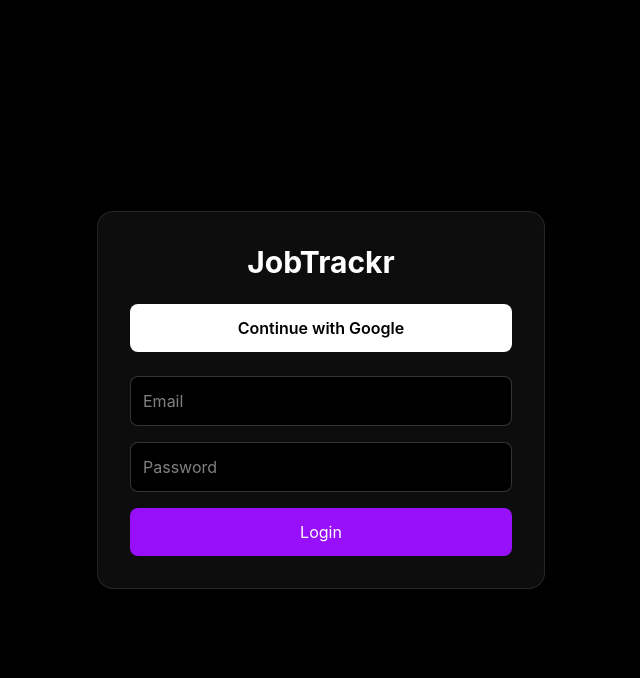
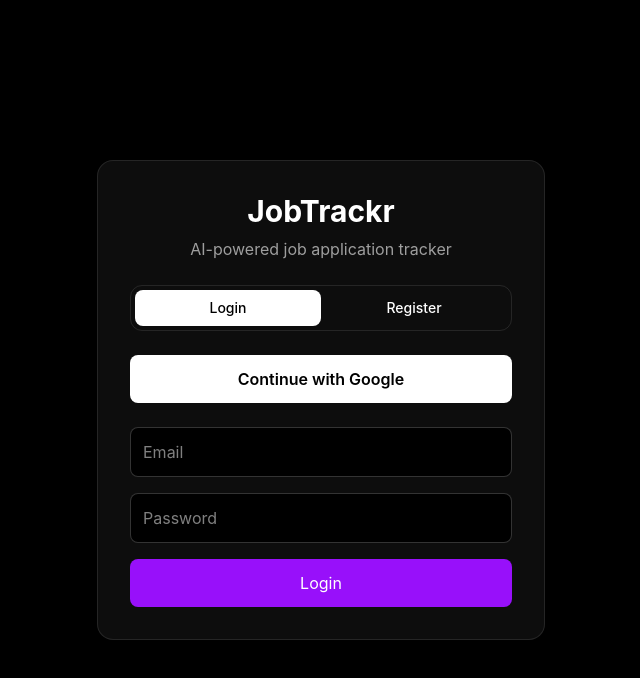
Before and after one commit to Allu-Git2026/Jobtrackr-Saas, a React (Vite) app in the folder client/: page /login in a window 1280 px wide. Shown: the top 678 px of the page, without its empty margins (319-959 px from the left). Built offline with nearby package versions, Linux system fonts and the light colour scheme; no server answers.

Commit message:
backend_change

```diff
--- a/client/src/pages/Login.tsx
+++ b/client/src/pages/Login.tsx
@@ -4,36 +4,83 @@ import { api } from "../api";
 const API_BASE = import.meta.env.VITE_API_URL || "http://localhost:5001";
 
 export default function Login() {
+  const [mode, setMode] = useState<"login" | "register">("login");
+  const [name, setName] = useState("");
   const [email, setEmail] = useState("");
   const [password, setPassword] = useState("");
 
-  // Google login
+  const [loading, setLoading] = useState(false);
+  const [error, setError] = useState("");
+
   const handleGoogleLogin = () => {
     window.location.href = `${API_BASE}/api/auth/google`;
   };
 
-  // Email login
-  const handleLogin = async (e: React.FormEvent) => {
+  const handleSubmit = async (e: React.FormEvent) => {
     e.preventDefault();
+    setError("");
 
     try {
+      setLoading(true);
+
+      if (mode === "register") {
+        const res = await api.post("/auth/register", {
+          name,
+          email,
+          password,
+        });
+
+        localStorage.setItem("token", res.data.token);
+        window.location.href = "/applications";
+        return;
+      }
+
       const res = await api.post("/auth/login", {
         email,
         password,
       });
 
       localStorage.setItem("token", res.data.token);
-
       window.location.href = "/applications";
     } catch (err: any) {
-      alert(err?.response?.data?.message || "Login failed");
+      setError(err?.response?.data?.message || "Something went wrong");
+    } finally {
+      setLoading(false);
     }
   };
 
   return (
-    <div className="min-h-screen flex items-center justify-center bg-black text-white">
-      <div className="w-full max-w-md p-8 rounded-2xl border border-white/10 bg-white/5 backdrop-blur-md">
-        <h1 className="text-3xl font-bold mb-6 text-center">JobTrackr</h1>
+    <div className="min-h-screen flex items-center justify-center bg-black px-4 text-white">
+      <div className="w-full max-w-md rounded-2xl border border-white/10 bg-white/5 p-8 backdrop-blur-md">
+        <h1 className="text-3xl font-bold text-center mb-2">JobTrackr</h1>
+        <p className="text-center text-white/60 mb-6">
+          AI-powered job application tracker
+        </p>
+
+        <div className="flex rounded-xl border border-white/10 p-1 mb-6">
+          <button
+            type="button"
+            onClick={() => setMode("login")}
+            className={`flex-1 rounded-lg px-4 py-2 text-sm font-medium ${
+              mode === "login"
+                ? "bg-white text-black"
+                : "text-white hover:bg-white/10"
+            }`}
+          >
+            Login
+          </button>
+          <button
+            type="button"
+            onClick={() => setMode("register")}
+            className={`flex-1 rounded-lg px-4 py-2 text-sm font-medium ${
+              mode === "register"
+                ? "bg-white text-black"
+                : "text-white hover:bg-white/10"
+            }`}
+          >
+            Register
+          </button>
+        </div>
 
         <button
           onClick={handleGoogleLogin}
@@ -42,11 +89,21 @@ export default function Login() {
           Continue with Google
         </button>
 
-        <form onSubmit={handleLogin} className="flex flex-col gap-4">
+        <form onSubmit={handleSubmit} className="flex flex-col gap-4">
+          {mode === "register" && (
+            <input
+              type="text"
+              placeholder="Name"
+              className="p-3 rounded-lg bg-black border border-white/20 outline-none"
+              value={name}
+              onChange={(e) => setName(e.target.value)}
+            />
+          )}
+
           <input
             type="email"
             placeholder="Email"
-            className="p-3 rounded-lg bg-black border border-white/20"
+            className="p-3 rounded-lg bg-black border border-white/20 outline-none"
             value={email}
             onChange={(e) => setEmail(e.target.value)}
           />
@@ -54,16 +111,27 @@ export default function Login() {
           <input
             type="password"
             placeholder="Password"
-            className="p-3 rounded-lg bg-black border border-white/20"
+            className="p-3 rounded-lg bg-black border border-white/20 outline-none"
             value={password}
             onChange={(e) => setPassword(e.target.value)}
           />
 
+          {error && (
+            <div className="text-sm text-red-400 border border-red-500/30 bg-red-500/10 rounded-lg p-3">
+              {error}
+            </div>
+          )}
+
           <button
             type="submit"
-            className="py-3 rounded-lg bg-purple-600 hover:bg-purple-700 transition"
+            disabled={loading}
+            className="py-3 rounded-lg bg-purple-600 hover:bg-purple-700 transition disabled:opacity-50"
           >
-            Login
+            {loading
+              ? "Please wait..."
+              : mode === "login"
+              ? "Login"
+              : "Create Account"}
           </button>
         </form>
       </div>
```
Also changed, not shown: 1 other file (tests, documents, lock files or other folders).
